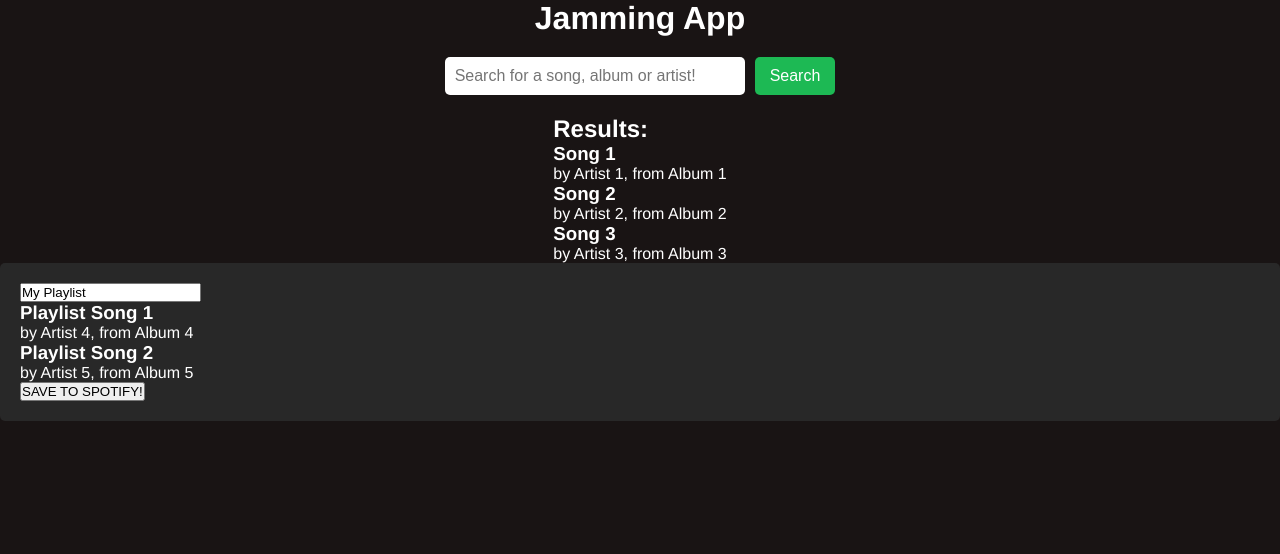
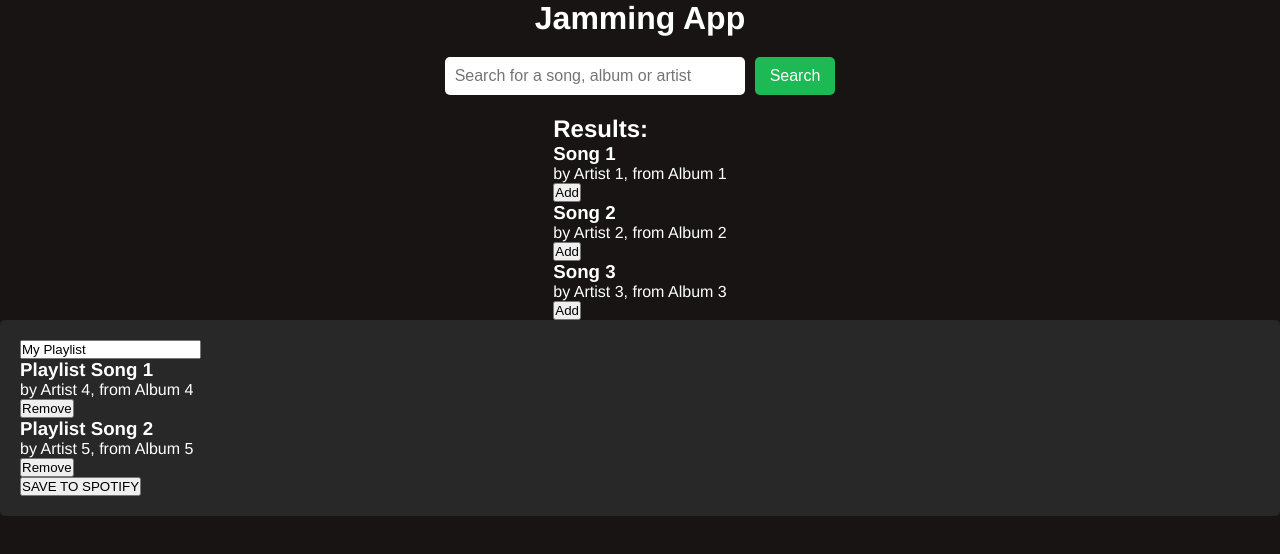
Before and after one commit to KelvynGiller/Jamming, a React (Create React App) app: page / in a window 1280 px wide. Shown: the top 554 px of the page. Built offline with nearby package versions, Linux system fonts and the light colour scheme.

Commit message:
implement 'add' & 'remove' buttons

```diff
--- a/src/components/App/App.js
+++ b/src/components/App/App.js
@@ -1,29 +1,41 @@
-import React, { useState } from 'react'
+import React, { useState } from 'react';
 import SearchBar from '../SearchBar/SearchBar';
 import SearchResults from '../SearchResults/SearchResults.js';
 import Playlist from '../Playlist/Playlist';
 import './App.css';
 
-
-
 const App = () => {
-
+  //mocha data
   const [searchResults, setSearchResults] = useState([
     { id: 1, name: "Song 1", artist: "Artist 1", album: "Album 1" },
     { id: 2, name: "Song 2", artist: "Artist 2", album: "Album 2" },
     { id: 3, name: "Song 3", artist: "Artist 3", album: "Album 3" },
-  ]
-);
-  const [playlistName, setPlaylistName] = useState('My Playlist');
-
+  ]);
+  //mocha data 2
   const [playlistTracks, setPlaylistTracks] = useState([
     { id: 4, name: 'Playlist Song 1', artist: 'Artist 4', album: 'Album 4' },
     { id: 5, name: 'Playlist Song 2', artist: 'Artist 5', album: 'Album 5' }
   ]);
+  //playlist name
+  const [playlistName, setPlaylistName] = useState('My Playlist');
+
+//update playlist name function
   const updatePlaylistName = (newName) => {
     console.log('New Playlist Name:', newName);
     setPlaylistName(newName);
-};
+  };
+//add track function
+  const addTrack = (track) => {
+
+    if (!playlistTracks.some(existingTrack => existingTrack.id === track.id)) {
+      setPlaylistTracks(prevTracks => [...prevTracks, track]);
+    }
+  };
+//remove track function
+  const removeTrack = (track) => {
+
+    setPlaylistTracks(prevTracks => prevTracks.filter(t => t.id !== track.id));
+  };
 
 
   return (
@@ -32,11 +44,13 @@ const App = () => {
       <SearchBar />
       <SearchResults
         searchResults={searchResults}
+        addTrack={addTrack}
       />
       <Playlist
         playlistName={playlistName}
         playlistTracks={playlistTracks}
         updatePlaylistName={updatePlaylistName}
+        removeTrack={removeTrack}
       />
     </div>
   );
--- a/src/components/Playlist/Playlist.js
+++ b/src/components/Playlist/Playlist.js
@@ -1,20 +1,26 @@
-import React from "react";
-import Tracklist from "../Tracklist/Tracklist";
+import React from 'react';
+import Track from '../Track/Track';
 import './Playlist.css';
 
-const Playlist = ({ playlistTracks, playlistName, updatePlaylistName }) => {
+const Playlist = ({ playlistName, playlistTracks, updatePlaylistName, removeTrack }) => {
+  const handleNameChange = (e) => {
+    updatePlaylistName(e.target.value);
+  };
 
-    return (
-        <div className="playlist">
-            <input
-                value={playlistName}
-                onChange={(e) => updatePlaylistName(e.target.value)}
-            />
-            <Tracklist tracks={playlistTracks} />
-            <button className="playlist-save">SAVE TO SPOTIFY!</button>
-
-        </div>
-    )
+  return (
+    <div className="playlist">
+      <input value={playlistName} onChange={handleNameChange} />
+      {playlistTracks.map(track => (
+        <Track
+          key={track.id}
+          track={track}
+          removeTrack={removeTrack}
+          isRemoval={true}
+        />
+      ))}
+      <button className="playlist-save">SAVE TO SPOTIFY</button>
+    </div>
+  );
 }
 
 export default Playlist;
--- a/src/components/SearchBar/SearchBar.js
+++ b/src/components/SearchBar/SearchBar.js
@@ -4,7 +4,7 @@ import './SearchBar.css';
 const SearchBar = () => {
     return (
         <div className="search-bar">
-            <input type="text" placeholder="Search for a song, album or artist!"/>
+            <input type="text" placeholder="Search for a song, album or artist"/>
             <button>Search</button>
         </div>
 
--- a/src/components/SearchResults/SearchResults.js
+++ b/src/components/SearchResults/SearchResults.js
@@ -3,17 +3,21 @@ import Track from '../Track/Track';
 import './SearchResults.css';
 
 
-const SearchResults = ({ searchResults }) => {
-  console.log(searchResults);
+const SearchResults = ({ searchResults, addTrack }) => {
+  console.log("AddTrack:", addTrack);
   const [results, setResults] = useState([]);
   return (
     <div className="SearchResults">
       <h2>Results:</h2>
       {searchResults.map(track => (
-        <Track key={track.id} track={track} />
+        <Track
+          key={track.id}
+          track={track}
+          addTrack={addTrack}
+          isRemoval={false}
+        />
       ))}
     </div>
   );
 }
-
 export default SearchResults;
--- a/src/components/Track/Track.js
+++ b/src/components/Track/Track.js
@@ -1,10 +1,24 @@
 import React from 'react';
 
-const Track = ({ track }) => {
+const Track = ({ track, addTrack, removeTrack, isRemoval }) => {
+
+  const handleAddTrack = () => {
+    addTrack(track);
+  };
+
+  const handleRemoveTrack = () => {
+    removeTrack(track);
+  };
+
   return (
     <div className="Track">
       <h3>{track.name}</h3>
       <p>by {track.artist}, from {track.album}</p>
+      {
+        isRemoval ?
+        <button onClick={handleRemoveTrack}>Remove</button> :
+        <button onClick={handleAddTrack}>Add</button>
+      }
     </div>
   );
 }
```
